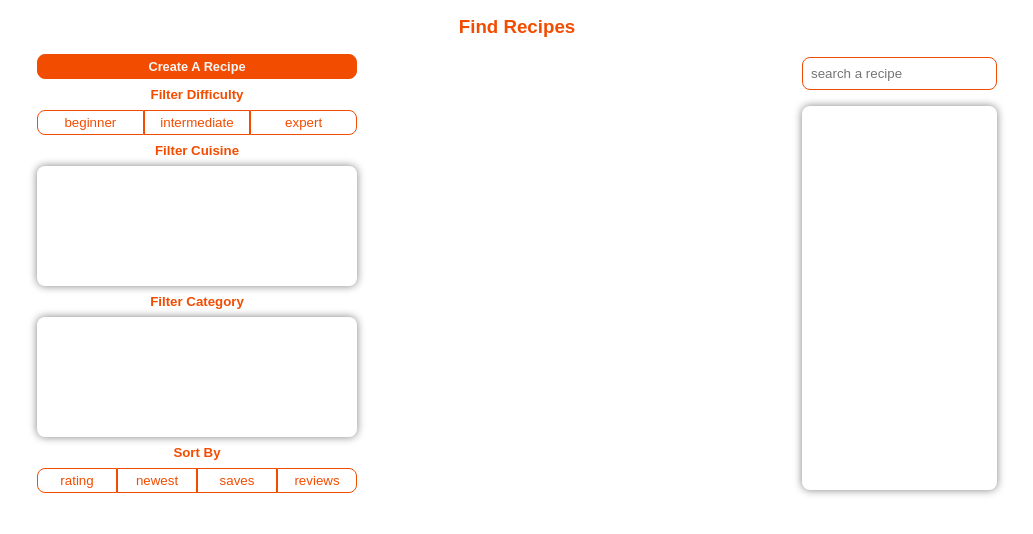
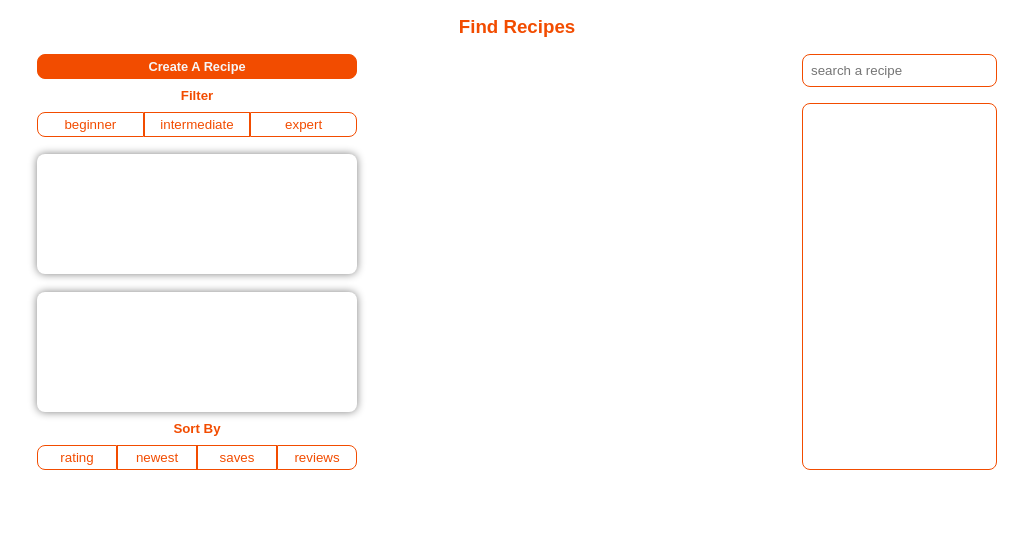
Before and after one commit to WAD2-Team-5B/Pantry, a Django app: template pantry_project/templates/pantry/recipes.html in a window 1280 px wide. Shown: the part 96-630 px from the top of the page, without its empty margins (123-1156 px from the left). Run offline with Django 3.2, Linux system fonts and the light colour scheme; the template is opened without the code that fills it, so the values that code supplies are empty.

Commit message:
chore: updated index and recipes css design

```diff
--- a/pantry_project/static/css/pages/recipes.css
+++ b/pantry_project/static/css/pages/recipes.css
@@ -19,6 +19,7 @@ h5 {
   align-items: center;
 
   width: 75%;
+  height: 26rem;
 
   margin-bottom: 2rem;
 }
@@ -28,10 +29,11 @@ h5 {
 .left-container {
   display: flex;
   flex-direction: column;
-  justify-content: center;
+  justify-content: space-between;
   align-items: center;
 
   width: 20rem;
+  height: 100%;
 }
 
 /* 'create a recipe' link */
@@ -121,6 +123,8 @@ h5 {
   width: 100%;
   height: 7.5rem;
 
+  margin-top: 1rem;
+
   border-radius: 0.5rem;
   box-shadow: 0 0 0.5rem grey;
 
@@ -167,6 +171,7 @@ h5 {
   align-items: center;
 
   margin-left: 2rem;
+  height: 100%;
 }
 
 /* search bar */
@@ -185,14 +190,15 @@ h5 {
   flex-direction: column;
   align-items: center;
 
+  flex-grow: 1;
+
   width: 100%;
-  height: 24rem;
 
   padding: 0.5rem;
   margin-top: 1rem;
 
   border-radius: 0.5rem;
-  box-shadow: 0 0 0.5rem grey;
+  border: 0.1rem solid var(--color-1);
 
   overflow-y: auto;
   overflow-x: hidden;
@@ -213,7 +219,7 @@ h5 {
   margin-bottom: 1rem;
 
   border-radius: 1rem;
-  border: 0.1rem solid var(--color-1);
+  box-shadow: 0 0 0.5rem grey;
 
   text-decoration: none;
   font-size: 0.75rem;
@@ -278,10 +284,13 @@ h5 {
 @media (max-width: 56rem) {
   #search-form {
     flex-direction: column;
+    height: auto;
   }
 
   .right-container {
     margin-left: 0;
-    margin-top: 2rem;
+    margin-top: 1rem;
+
+    height: 30rem;
   }
 }
--- a/pantry_project/templates/pantry/recipes.html
+++ b/pantry_project/templates/pantry/recipes.html
@@ -24,8 +24,9 @@
     <!-- CREATE RECIPE LINK -->
     <a href="">Create A Recipe</a>
 
+    <h5>Filter</h5>
+
     <!-- FILTER DIFFICULTY -->
-    <h5>Filter Difficulty</h5>
     <div class="container-difficulty">
       <button id="btn-beginner" class="btn-difficulty" value="beginner">
         beginner
@@ -39,7 +40,6 @@
     </div>
 
     <!-- FILTER CUISINE -->
-    <h5>Filter Cuisine</h5>
     <div id="cuisine-list">
       {% for cuisine in cuisines %}
       <button class="btn-cuisine" value="{{ cuisine }}">{{ cuisine }}</button>
@@ -47,7 +47,6 @@
     </div>
 
     <!-- FILTER CATEGORY -->
-    <h5>Filter Category</h5>
     <div id="category-list">
       {% for category in categories %}
       <button class="btn-category" value="{{ category }}">
@@ -56,8 +55,9 @@
       {% endfor %}
     </div>
 
+    <h5>Sort By</h5>
+
     <!-- SORT BY -->
-    <h5>Sort By</h5>
     <div class="container-sort-by">
       <button id="btn-rating" class="btn-sort-by" value="rating">rating</button>
       <button id="btn-newest" class="btn-sort-by" value="newest">newest</button>
```
Also changed, not shown: pantry_project/static/css/pages/index.css (+2 -7 lines).
